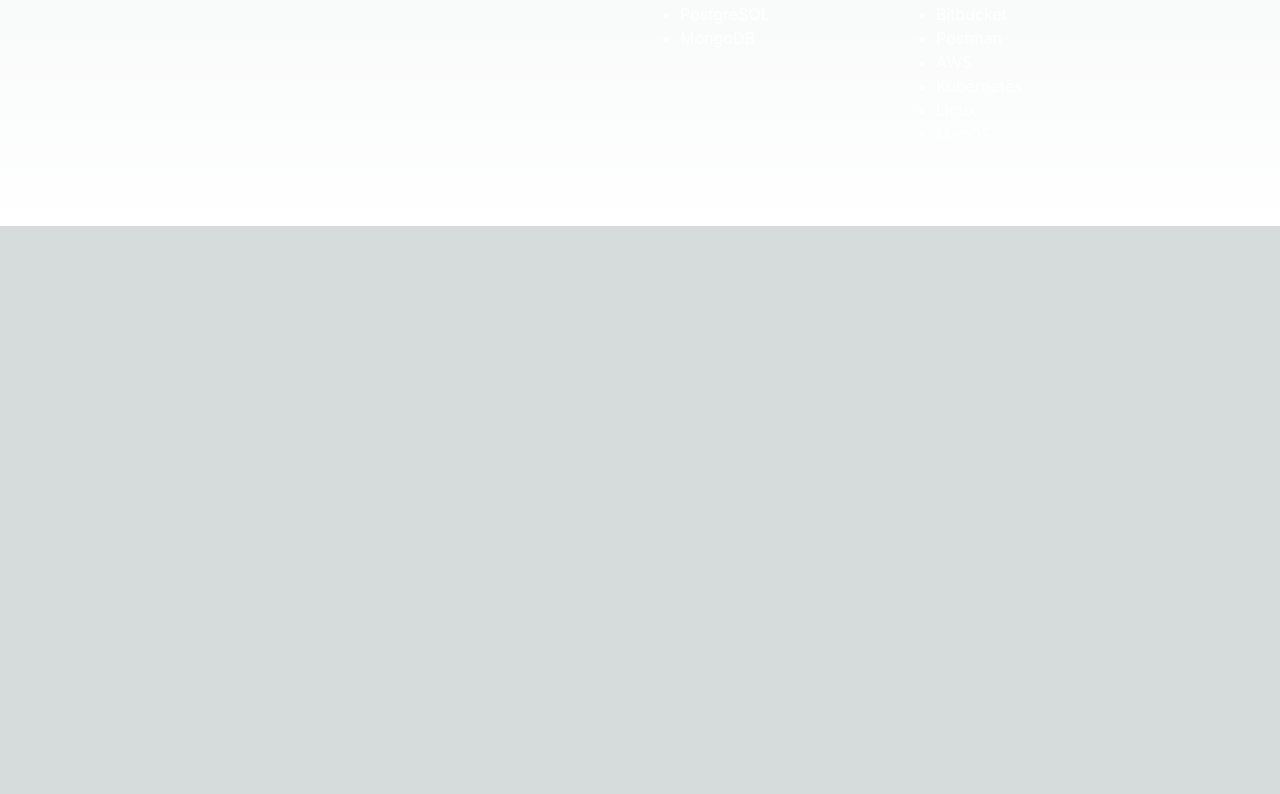
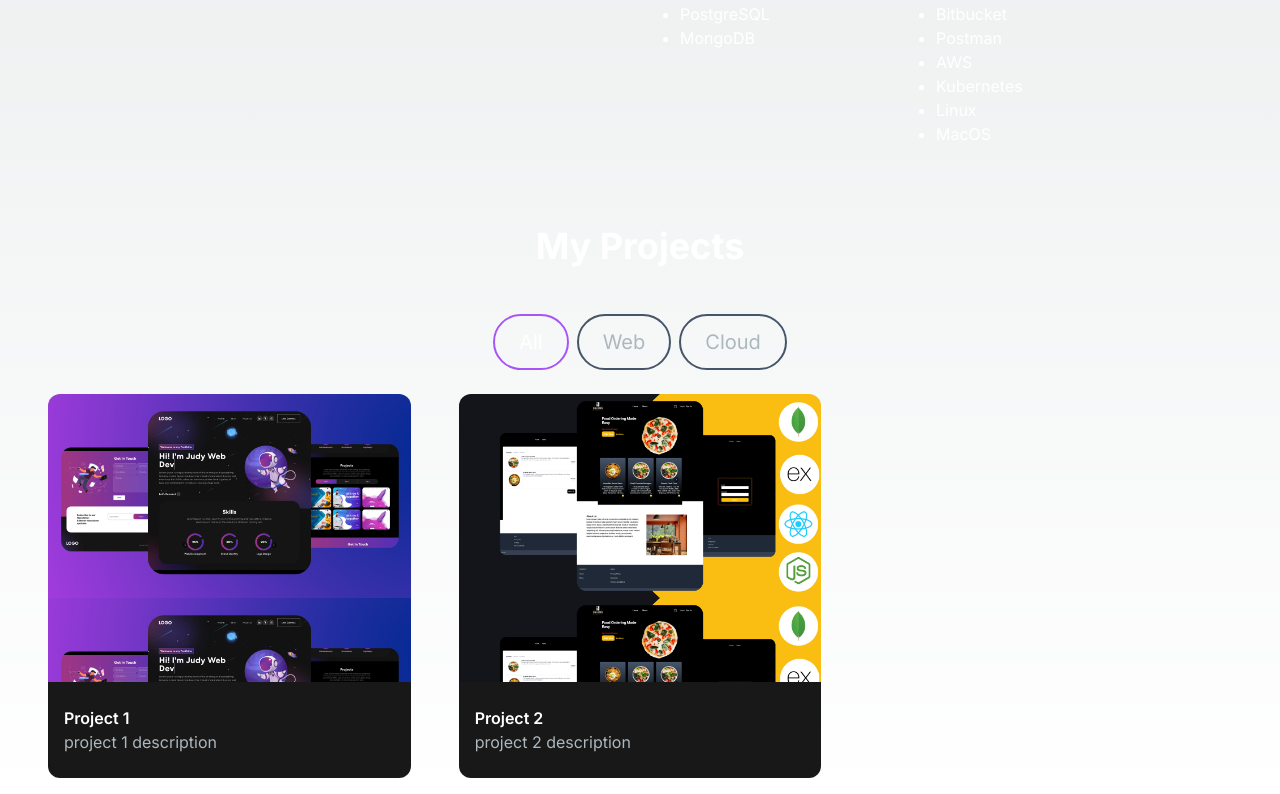
Before and after one commit to blacksheep-git/portfolio, a Next.js app: page / in a window 1280 px wide. Shown: the part 1299-2093 px from the top of the page. Before the commit the page ends 1525 px from the top, so only its background shows below. Built offline with nearby package versions, Linux system fonts and the light colour scheme.

Commit message:
Feature/add projects section (#9)
* Completed initial about me.

* Resolved map index issue.

```diff
--- /dev/null
+++ b/app/components/ProjectCard.tsx
@@ -0,0 +1,36 @@
+import React from 'react';
+import { CodeBracketIcon, EyeIcon } from "@heroicons/react/24/outline";
+import Link from "next/link";
+
+const ProjectCard = ({imgUrl, title, description, liveProjectUrl, sourceUrl }:
+                         {imgUrl:string, title:string, description:string, liveProjectUrl:string, sourceUrl:string}) => {
+    return (
+        <div>
+            <div
+                className="group rounded-t-xl h-52 md:h-72 bg-center relative overflow-hidden"
+                style={{ background: `url(${imgUrl})`, backgroundSize: "contain" }}
+            >
+                <div className="overlay absolute top-0 left-0 w-full h-full bg-[#181818] bg-opacity-0 hidden group-hover:flex group-hover:bg-opacity-80 transition-all duration-500 items-center justify-center">
+                    <Link
+                        href={liveProjectUrl? liveProjectUrl : "#"}
+                        className="h-14 w-14 border-2 relative rounded-full border-[#ADB7BE] hover:border-white mr-4 group/link"
+                    >
+                        <EyeIcon className="h-10 w-10 text-[#ADB7BE] group-hover/link:text-white absolute top-1/2 left-1/2 transform -translate-x-1/2 -translate-y-1/2" />
+                    </Link>
+                    <Link
+                        href={sourceUrl? sourceUrl : "#"}
+                        className="h-14 w-14 border-2 relative rounded-full border-[#ADB7BE] hover:border-white group/link"
+                    >
+                        <CodeBracketIcon className="h-10 w-10 text-[#ADB7BE] group-hover/link:text-white absolute top-1/2 left-1/2 transform -translate-x-1/2 -translate-y-1/2" />
+                    </Link>
+                </div>
+            </div>
+            <div className="bg-[#181818] rounded-b-xl py-6 px-4 text-white">
+                <h5 className="font-lg font-semibold">{title}</h5>
+                <p className="text-[#ADB7BE]">{description}</p>
+            </div>
+        </div>
+    );
+};
+
+export default ProjectCard;
--- /dev/null
+++ b/app/components/ProjectSection.tsx
@@ -0,0 +1,74 @@
+"use client";
+import React, {useState} from 'react';
+import ProjectCard from "@/app/components/ProjectCard";
+import ProjectTag from "@/app/components/ProjectTag";
+
+const projectData = [
+    {
+        id: "1",
+        title: "Project 1",
+        description: "project 1 description",
+        image: "/projects/1.png",
+        liveProjectUrl: "/",
+        sourceUrl: "/",
+        tag: ["All","Web", "University"]
+    },
+    {
+        id: "2",
+        title: "Project 2",
+        description: "project 2 description",
+        image: "/projects/2.png",
+        liveProjectUrl: "/",
+        sourceUrl: "/",
+        tag: ["All","Web", "University"]
+    }
+]
+
+const ProjectsSection = () => {
+    const [tag, setTag] = useState("All");
+
+    const filteredProjects = projectData.filter((project) =>
+        project.tag.includes(tag)
+    );
+
+    const handleTagChange = (newTag:string) => {
+        setTag(newTag);
+    };
+
+    return (
+        <>
+            <h2 className="text-center text-4xl font-bold text-white mt-4 mb-8 md:mb-12">
+                My Projects
+            </h2>
+            <div className="flex flex-row justify-center items-center gap-2 text-white my-6">
+                <ProjectTag
+                    name="All"
+                    onClick={handleTagChange}
+                    isSelected={tag === "All"}
+                />
+                <ProjectTag
+                    name="Web"
+                    onClick={handleTagChange}
+                    isSelected={tag === "Web"}
+                />
+                <ProjectTag
+                    name="Cloud"
+                    onClick={handleTagChange}
+                    isSelected={tag === "Cloud"}
+                />
+            </div>
+            <div className="grid md:grid-cols-3 gap-8 md:gap-12">
+                {filteredProjects.map((project) => (
+                    <ProjectCard
+                        key={project.id}
+                        title={project.title}
+                        description={project.description}
+                        imgUrl={project.image}
+                     liveProjectUrl={project.liveProjectUrl} sourceUrl={project.sourceUrl}/>
+                ))}
+            </div>
+        </>
+    );
+};
+
+export default ProjectsSection;
--- /dev/null
+++ b/app/components/ProjectTag.tsx
@@ -0,0 +1,18 @@
+import React from "react";
+
+const ProjectTag = ({ name, onClick, isSelected }:{ name:string, onClick: (name: string) => void, isSelected:boolean }) => {
+    const buttonStyles = isSelected
+        ? "text-white border-purple-500"
+        : "text-[#ADB7BE] border-slate-600 hover:border-white";
+
+    return (
+        <button
+            onClick={() => onClick(name)}
+            className={`border-2 rounded-full px-6 py-3 text-xl cursor-pointer ${buttonStyles}`}
+        >
+            {name}
+        </button>
+    );
+};
+
+export default ProjectTag;
--- a/app/page.tsx
+++ b/app/page.tsx
@@ -1,6 +1,7 @@
 import HeroSection from "@/app/components/HeroSection";
 import NavBar from "@/app/components/NavBar";
 import AboutSection from "@/app/components/AboutSection";
+import ProjectSection from "@/app/components/ProjectSection";
 
 
 export default function Home() {
@@ -10,6 +11,7 @@ export default function Home() {
         <div className="container mt-24 mx-auto px-12 py-4">
             <HeroSection/>
             <AboutSection/>
+            <ProjectSection/>
         </div>
     </main>
   )
```
Also changed, not shown: public/projects/1.png (added), public/projects/2.png (added).
